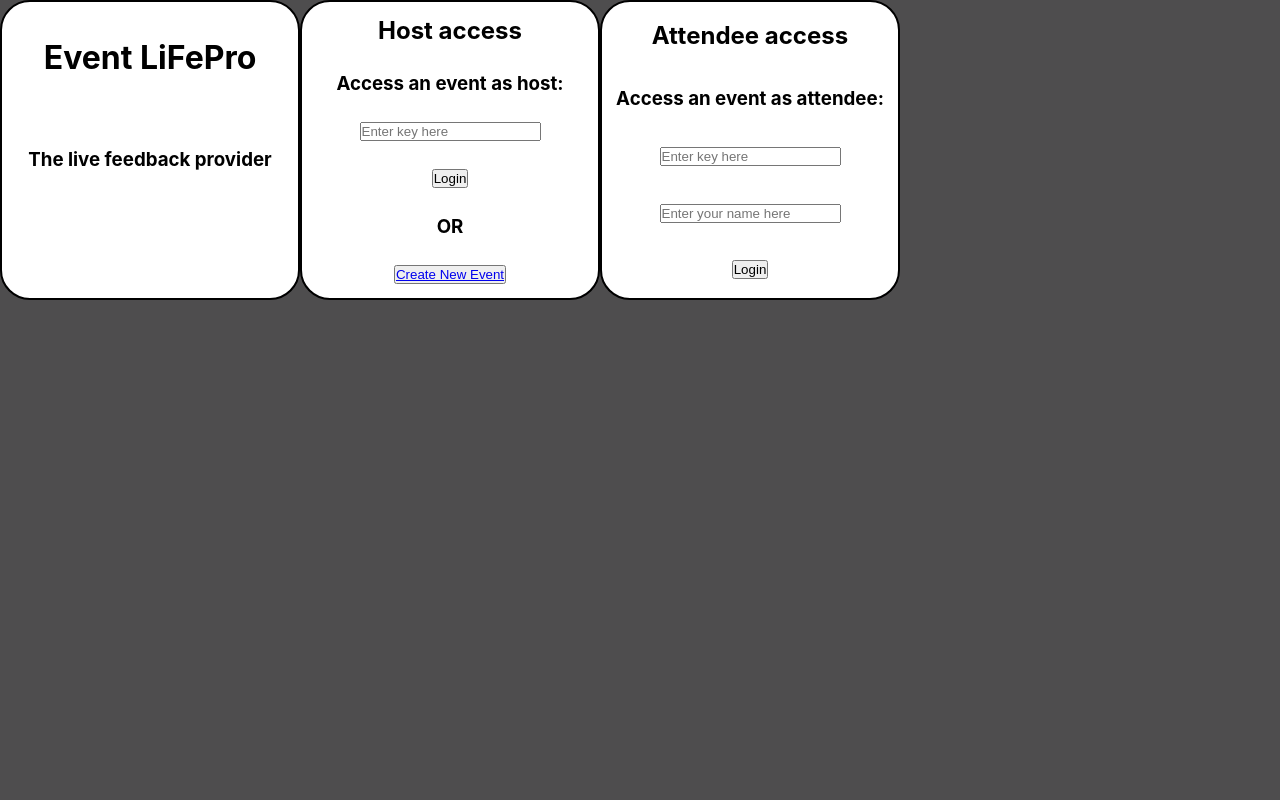
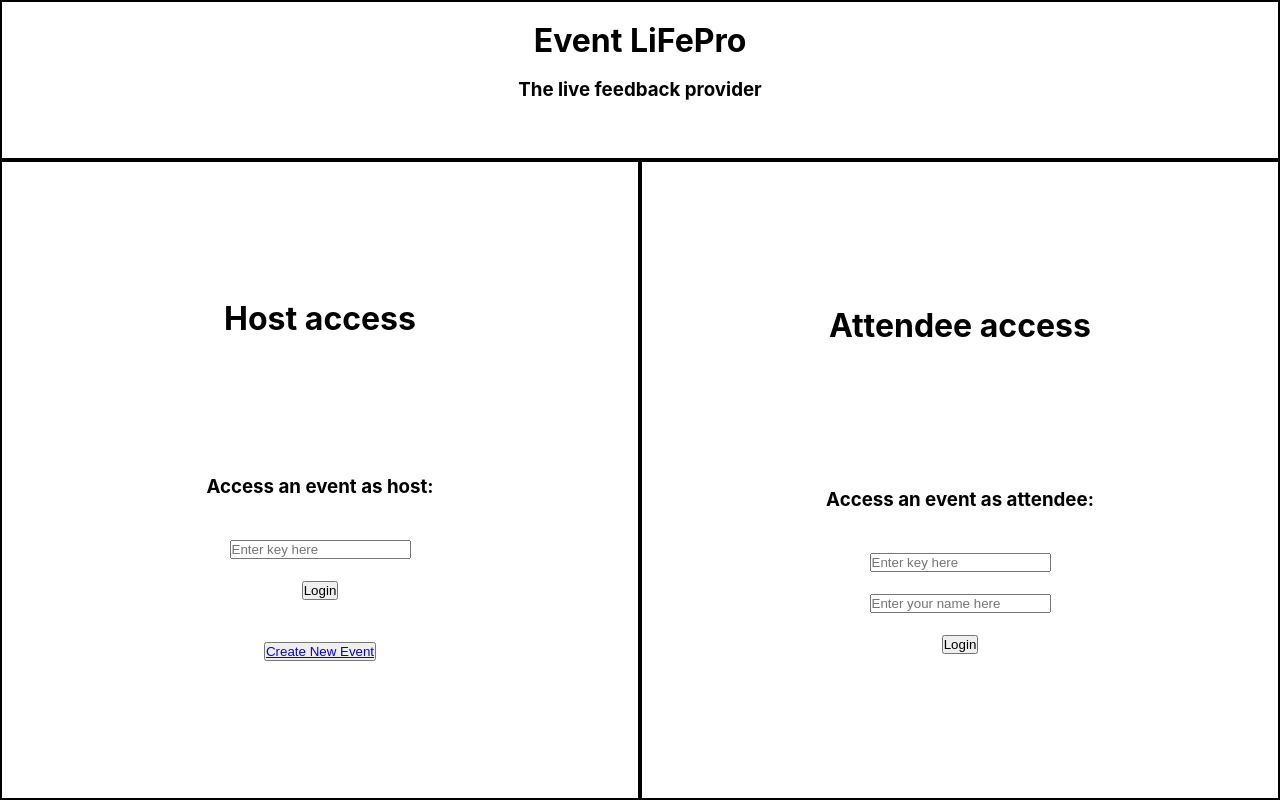
Before and after one commit to Anya-gh/cs261, a React (Create React App) app in the folder event-lifepro/: page / in a window 1280 px wide. Built offline with nearby package versions, Linux system fonts and the light colour scheme.

Commit message:
cosmetics on the page layouts

```diff
--- a/event-lifepro/package.json
+++ b/event-lifepro/package.json
@@ -9,6 +9,7 @@
     "@testing-library/user-event": "^12.6.3",
     "react": "^17.0.1",
     "react-dom": "^17.0.1",
+    "react-router-dom": "^5.2.0",
     "react-scripts": "4.0.2",
     "web-vitals": "^1.1.0"
   },
--- a/event-lifepro/src/App.css
+++ b/event-lifepro/src/App.css
@@ -1,58 +1,59 @@
 .app{
-  min-height: 100vh;
-  background: rgb(78, 77, 78);
+  height: 100vh;
+  width: 100vw;
+  background: white;
 }
 
 .Home{
-  min-height: 100vh;
-  background: rgb(78, 77, 78);
+  height: 100vh;
+  width: 100vw;
+  background: white;
   display: flex;
+  flex-direction: row;
+  flex-wrap: wrap;
+}
+
+.Head{
+  border: 2px solid black;
+  background: white;
+  width: 100vw;
+  height: 20vh;
+  display: flex;
+  flex-direction: column;
+  justify-content: space-evenly;
+  align-items: center;
 }
 
 .Hostacc{
   border: 2px solid black;
   background: white;
-  width: 300px;
-  height: 300px;
-  border-radius: 30px;
+  width: 50vw;
+  height: 80vh;
   display: flex;
   flex-direction: column;
-  justify-content: space-around;
+  justify-content: space-evenly;
   align-items: center;
 }
 
 .Attendacc{
   border: 2px solid black;
   background: white;
-  width: 300px;
-  height: 300px;
-  border-radius: 30px;
+  width: 50vw;
+  height: 80vh;
   display: flex;
   flex-direction: column;
-  justify-content: space-around;
-  align-items: center;
-}
-
-.Head{
-  border: 2px solid black;
-  background: white;
-  width: 300px;
-  height: 300px;
-  border-radius: 30px;
-  display: flex;
-  flex-direction: column;
-  justify-content: space-around;
+  justify-content: space-evenly;
   align-items: center;
 }
 
 .EventCustomise{
   border: 2px solid black;
   background: white;
-  width: 300px;
-  height: 300px;
-  border-radius: 30px;
+  width: 100vw;
+  height: 80vh;
   display: flex;
   flex-direction: column;
-  justify-content: space-around;
+  flex-wrap: wrap;
+  justify-content: space-evenly;
   align-items: center;
 }
--- a/event-lifepro/src/AttendeeAccess.js
+++ b/event-lifepro/src/AttendeeAccess.js
@@ -5,11 +5,17 @@ function AttendeeAccess(){
 
     return (
         <div className="Attendacc">
-            <h2>Attendee access</h2>
-            <h3>Access an event as attendee:</h3>
-            <input type="text" placeholder="Enter key here"></input>
-            <input type="text" placeholder="Enter your name here"></input>
-            <button>Login</button>
+            <h1>Attendee access</h1>
+            <p>
+                <h3>Access an event as attendee:</h3>
+                <br></br>
+                <br></br>
+                <p style={{textAlign: "center"}}><input type="text" placeholder="Enter key here"></input></p>
+                <br></br>
+                <p style={{textAlign: "center"}}><input type="text" placeholder="Enter your name here"></input></p>
+                <br></br>
+                <p style={{textAlign: "center"}}><button>Login</button></p>
+            </p>
         </div>
     );
 }
--- a/event-lifepro/src/EventCustomise.js
+++ b/event-lifepro/src/EventCustomise.js
@@ -6,29 +6,44 @@ function EventCustomise(){
     return (
         <div className="EventCustomise">
             <h1><u>Create event</u></h1>
+            <p style={{textAlign: "center"}}>
                 <label for="Event Type">Choose a type of event: </label>
                 <select name="Event Type" id="Event Type">
-                <option value="1">1</option>
-                <option value="2">2</option>
-                <option value="3">3</option>
+                    <option value="1">Session</option>
+                    <option value="2">Series of sessions</option>
+                    <option value="3">Project</option>
                 </select>
+            </p>
+            <p style={{textAlign: "center"}}>
+                <label>Enter title of the event: </label>
+                <input type="text" placeholder="Title"></input>
+                <br></br>
+                <label>Enter name of host: </label>
+                <input type="text" placeholder="Host Name"></input>
+            </p>
+            <p style={{textAlign: "center"}}>
                 <label for="Template">Choose a type of Template: </label>
                 <select name="Template" id="Template">
                     <option value="1">1</option>
                     <option value="2">2</option>
                     <option value="3">3</option>
                 </select>
-            <input type="text" placeholder="Title"></input>
-            <input type="text" placeholder="Host Name"></input>
+            </p>
+            <p style={{textAlign: "center"}}>
+                <label>From </label>
                 <input type="time"></input>
-            <label>to:</label>
+                <label> to: </label>
                 <input type="time"></input>
+            </p>
+            <p style={{textAlign: "center"}}>
                 <label for="AnalysisFreq">Choose analysis frequency: </label>
                 <select name="AnalysisFreq" id="AnalysisFreq">
                     <option value="1">1</option>
                     <option value="2">2</option>
                     <option value="3">3</option>
                 </select>
+            </p>
+            <button>Create event</button>
         </div>
     );
 }
--- a/event-lifepro/src/HostAccess.js
+++ b/event-lifepro/src/HostAccess.js
@@ -7,14 +7,20 @@ function HostAccess(){
 
     return (
         <div className="Hostacc">
-            <h2>Host access</h2>
-            <h3>Access an event as host:</h3>
-            <input type="text" placeholder="Enter key here"></input>
-            <button>Login</button>
-            <h3>OR</h3>
-            <button>
-                <Link to="/EventCreate">Create New Event</Link>
-            </button>
+            <h1>Host access</h1>
+            <p style={{textAlign: "center"}}>
+                <h3>Access an event as host:</h3>
+                <br></br>
+                <br></br>
+                <p style={{textAlign: "center"}}><input type="text" placeholder="Enter key here"></input></p>
+                <br></br>
+                <p style={{textAlign: "center"}}><button>Login</button></p>
+                <br></br>
+                <br></br>
+                <p style={{textAlign: "center"}}><button>
+                    <Link to="/EventCreate">Create New Event</Link>
+                </button></p>
+            </p>
         </div>
     );
 }
```
Also changed, not shown: 1 other file (tests, documents, lock files or other folders). Lines whose indentation alone changed are shown as unchanged.
